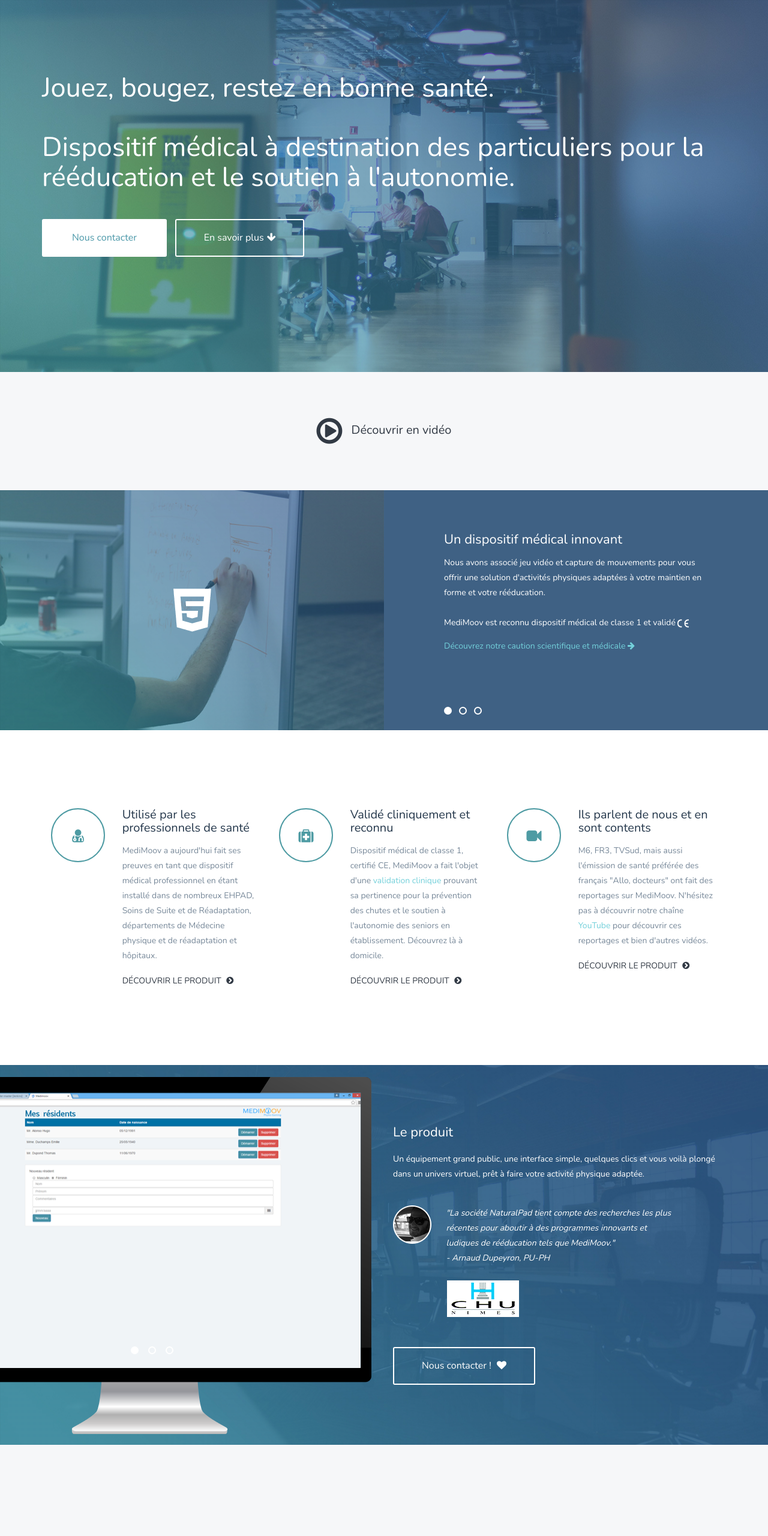
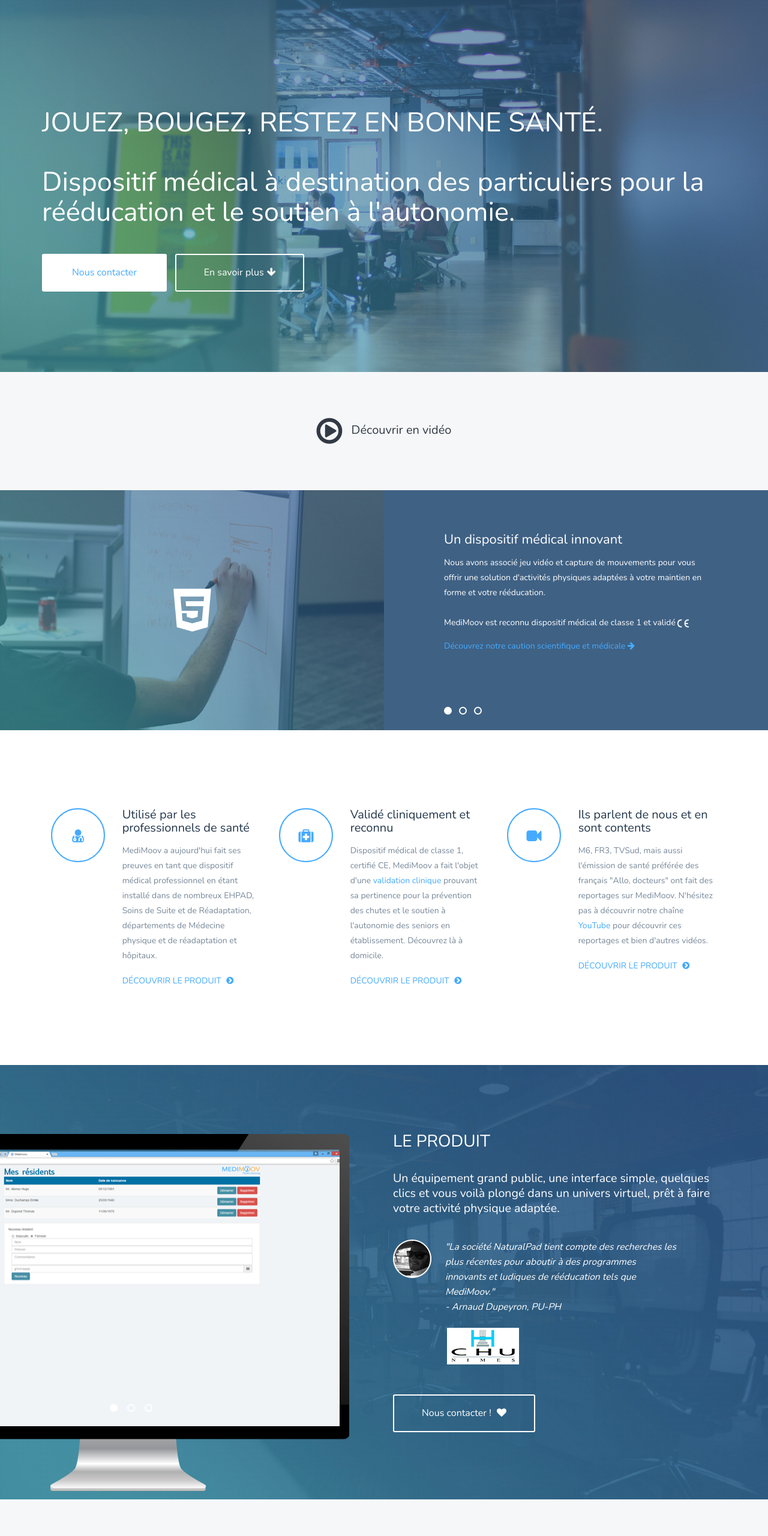
Before and after one commit to naturalpad/medimoov-domicile, a plain HTML site: page index.html in a window 1280 px wide. Shown: the part 180-2740 px from the top of the page at 60% size. Drawn offline with nearby package versions, Linux system fonts and the light colour scheme.

Commit message:
[minor] changing the logos and some colors

```diff
--- a/css/styles.css
+++ b/css/styles.css
@@ -449,10 +449,10 @@ p {
     line-height: 25px;
 }
 a {
-    color: #73d0da
+    color: #45aaff
 }
 a:hover, a:focus {
-    color: #73d0da;
+    color: #ffae45;
     text-decoration: none;
 }
 .texture-overlay {
@@ -473,11 +473,11 @@ Buttons
     padding: 20px 50px;
     border-radius: 3px;
     background-color: #fff;
-    color: #4b98a9;
+    color: #45aaff;
     font-size: 16px;
 }
 .use-btn:hover, .use-btn:focus {
-    background-color: #73d0da;
+    background-color: #ffae45;
     color: #fff;
     text-decoration: none;
 }
@@ -490,13 +490,13 @@ Buttons
     font-size: 16px;
 }
 .learn-btn:hover, .download-btn:hover, .learn-btn:focus, .download-btn:focus {
-    border-color: #73d0da;
-    color: #73d0da;
+    border-color: #ffae45;
+    color: #ffae45;
     text-decoration: none;
 }
 .read-more-btn {
     display: inline-block;
-    color: #323a45;
+    color: #45aaff;
     text-transform: uppercase;
     font-weight: 400;
 }
@@ -592,8 +592,13 @@ Hero
 }
 .hero h1 span {
     display: inline-block;
-    color: #a1a9b0;
+    color: #fff;
 }
+
+.hero #main-title {
+    text-transform: uppercase;
+}
+
 #home {
     width: 100%;
     height: 100%;
@@ -733,7 +738,7 @@ Features List
     margin-right: 25px;
     width: 90px;
     height: 90px;
-    border: solid 2px #4e9ba3;
+    border: solid 2px #45aaff;
     border-radius: 50%;
     vertical-align: top;
     text-align: center;
@@ -741,7 +746,7 @@ Features List
     line-height: 90px;
 }
 .feature-icon i {
-    color: #4e9ba3
+    color: #45aaff
 }
 
 /* ==========================================================================
@@ -780,21 +785,29 @@ Showcase
     background-size: cover;
 }
 .showcase h1 {
-    margin: 0 0 20px 0;
+    margin: 0 0 1.2em 0;
     color: #fff;
     font-weight: 400;
-    font-size: 22px;
+    font-size: 2em;
+    text-transform: uppercase;
 }
 .showcase p {
-    margin-bottom: 25px;
+    margin-bottom: 1.4em;
     color: #fff;
+    font-size: 1.4em;
 }
+
+.showcase blockquote{
+    font-size: 0.8em;
+}
+
 .device {
     position: absolute;
-    top: -120px;
-    left: -30%;
-    min-height: 676px;
-    width: 739px;
+    top: -2.5em;
+    left: -15em;
+    max-height: 48em;
+    height: 48em;
+    width: 126%;
     background: url('../img/imac-skeleton.png') no-repeat center center;
 }
 .device-content {
@@ -811,8 +824,8 @@ Showcase
 }
 .showcase-wrap {
     position: relative;
-    padding: 100px 0;
-    min-height: 600px;
+    padding: 8em 0;
+    min-height: 100%;
 }
 .showcase-slider ul {
     margin: 0;
@@ -820,7 +833,7 @@ Showcase
     list-style: none;
 }
 .showcase-slider .flickity-page-dots {
-    bottom: 20px;
+    bottom: 1.5em;
 }
 
 /* ==========================================================================
@@ -1028,8 +1041,8 @@ Nav Overlay
     transition: all 300ms ease-in-out;
 }
 .overlay ul li a:hover, .overlay ul li a:focus {
-    border-color: #73d0da;
-    color: #73d0da;
+    border-color: #ffae45;
+    color: #ffae45;
 }
 
 /* Effects */
--- a/index.html
+++ b/index.html
@@ -50,7 +50,7 @@
 				<div class="container">
 					<div class="row nav-wrapper">
 						<div class="col-md-6 col-sm-6 col-xs-6 text-left">
-							<a href="#"><img src="img/logo-white.png" alt="Boxify Logo"></a>
+							<a href="#"><img src="img/logo-white@2x.png" alt="Boxify Logo"></a>
 						</div>
 						<div class="col-md-6 col-sm-6 col-xs-6 text-right navicon">
 							<p>MENU</p><a id="trigger-overlay" class="nav_slide_button nav-toggle" href="#"><span></span></a>
@@ -58,7 +58,7 @@
 					</div>
 					<div class="row hero-content">
 						<div class="col-md-12">
-							<h1 class="animated fadeInDown">Jouez, bougez, restez en bonne santé.<br/><br/>Dispositif médical à destination des particuliers pour la rééducation et le soutien à l'autonomie.</h1>
+                            <h1 class="animated fadeInDown"><span id="main-title">Jouez, bougez, restez en bonne santé.</span><br/><br/>Dispositif médical à destination des particuliers pour la rééducation et le soutien à l'autonomie.</h1>
 							<a href="#contact" class="use-btn animated fadeInUp">Nous contacter</a> <a href="#about" class="learn-btn animated fadeInUp">En savoir plus<i class="fa fa-arrow-down"></i></a>
 						</div>
 					</div>
@@ -332,7 +332,7 @@
 				<div class="row">
 					<div class="col-md-5">
 						<h1 class="footer-logo">
-						<img src="img/logo-blue.png" alt="Footer Logo Blue">
+						<img src="img/logo-blue@2x.png" alt="Footer Logo Blue">
 						</h1>
 						<p>© <a href="http://www.naturalpad.fr" target="_blank">NaturalPad</a> 2016 - Template par <a href="http://www.peterfinlan.com/">Peter Finlan</a></p>
 					</div>
```
Also changed, not shown: img/logo-blue.png, img/logo-blue@2x.png, img/logo-white.png, img/logo-white@2x.png, img/quote-logo.png.
